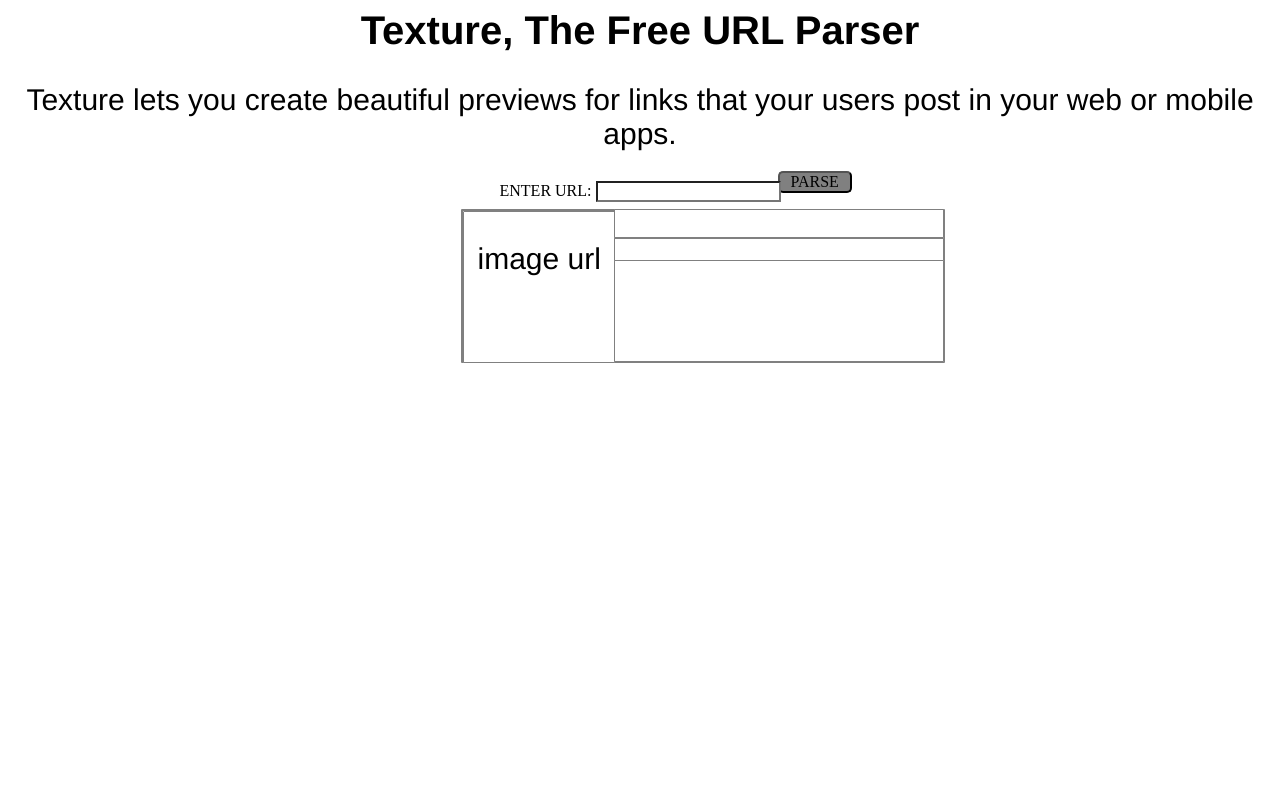
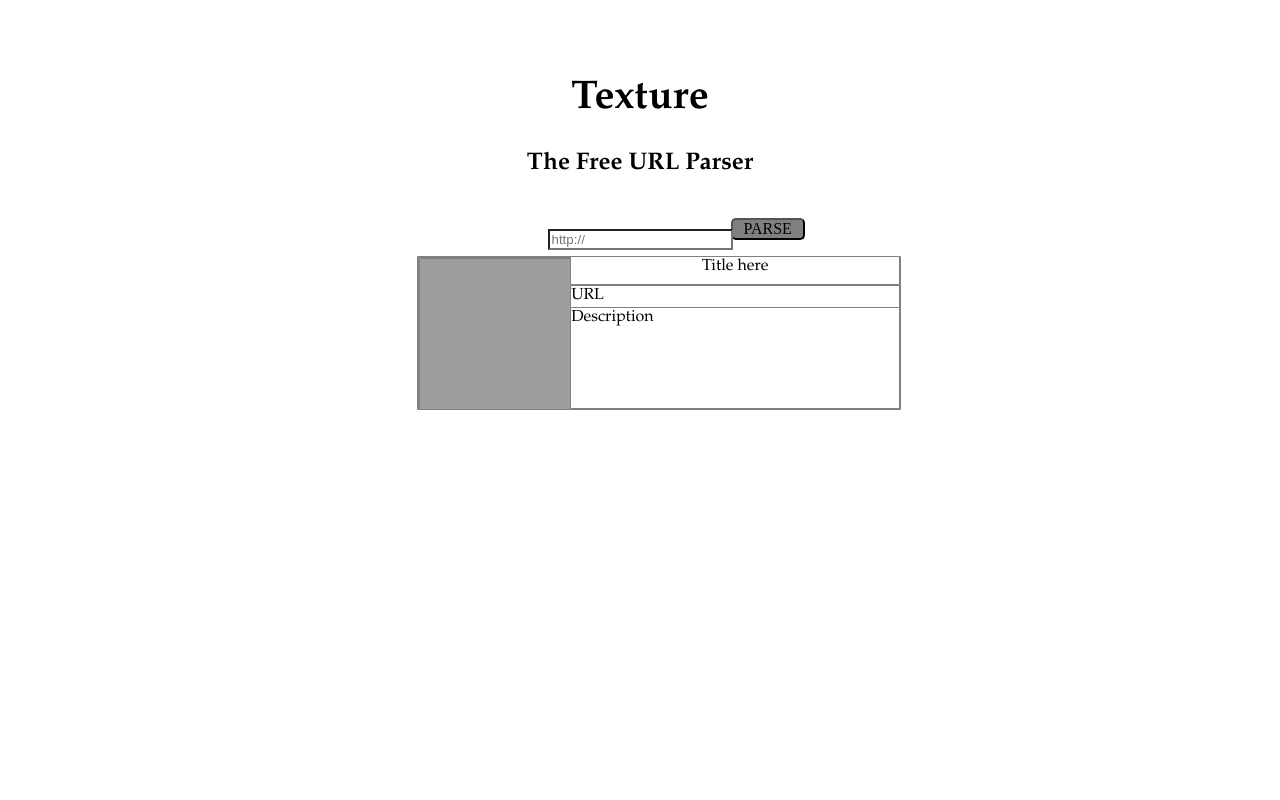
Before and after one commit to athyuttamre/texture, a PHP site: page / in a window 1280 px wide. Run offline with PHP 8.4, Linux system fonts and the light colour scheme; some libraries are stand-ins or nearby versions.

Commit message:
layout edits

```diff
--- a/css/main.css
+++ b/css/main.css
@@ -1,10 +1,22 @@
+@font-face {
+    font-family: 'europe_undergroundlight';
+    src: url('europeunderground_light-webfont.eot');
+    src: url('europeunderground_light-webfont.eot?#iefix') format('embedded-opentype'),
+         url('europeunderground_light-webfont.woff') format('woff'),
+         url('europeunderground_light-webfont.ttf') format('truetype'),
+         url('europeunderground_light-webfont.svg#europe_undergroundlight') format('svg');
+    font-weight: normal;
+    font-style: normal;
+
+}
+
 * {
 	background-color: white;
 }
 
 p {
 	color: black;
-	font-family: Helvetica;
+	font-family: "Hoefler Text", "Baskerville old face", Garamond, "Times New Roman", serif;
 	text-align: center;
 	font-size: 30px;
 }
@@ -16,10 +28,18 @@
 }
 
 h1 {
-	font-family: Helvetica;
+	font-family: "Hoefler Text", "Baskerville old face", Garamond, "Times New Roman", serif;
 	text-align: center;
 	font-weight: bolder;
 	font-size: 40px;
+}
+
+h2 {
+	font-family: "Hoefler Text", "Baskerville old face", Garamond, "Times New Roman", serif;
+}
+
+#main_div{
+	padding-top: 40px;
 }
 
 #databox {
@@ -29,11 +49,12 @@
 	height: 150px;
 	width: 480px;
 	margin-right: 15%;
-	margin-left: 25%;
+	margin-left: 18%;
 	text-align: center;
 }
 
 #image{
+	content: url(http://www.apogeephoto.com/feb2011/Juergen_photos/Flowers_Photo-2.jpg);
 	border-radius: 1px;
 	border: 1px solid grey;
 	background-color: white;
@@ -43,7 +64,12 @@
 	text-align: center;
 }
 
+#insert_url{
+	padding-top: 30px;
+}
+
 #title{
+	font-family: "Hoefler Text", "Baskerville old face", Garamond, "Times New Roman", serif;
 	border-radius: 1px;
 	border: 1px solid grey;
 	background-color: white;
@@ -55,6 +81,7 @@
 }
 
 #link{
+	font-family: "Hoefler Text", "Baskerville old face", Garamond, "Times New Roman", serif;
 	border-radius: 1px;
 	border: 1px solid grey;
 	background-color: white;
@@ -62,10 +89,12 @@
 	width: 328px;
 	margin-top: 0%;
 	margin-left: 31.5%;
-	text-align: center;
+	text-align: left;
+
 }
 
 #text{
+	font-family: "Hoefler Text", "Baskerville old face", Garamond, "Times New Roman", serif;
 	border-radius: 1px;
 	border: 1px solid grey;
 	background-color: white;
@@ -73,7 +102,8 @@
 	width: 328px;
 	margin-top: -0.5%;
 	margin-left: 31.5%;
-	text-align: center;
+	text-align: left;
+
 }
 
 
@@ -86,7 +116,7 @@
 	text-align: center;
 
 	margin-left: 99%;
-	margin-top: -17.5%;
+	margin-top: -27%;
 
 
 
--- a/index.html
+++ b/index.html
@@ -20,22 +20,22 @@
 
 <body>
 <div align="center" id="main_div">
-    <h1>Texture, The Free URL Parser</h1>
-    <p>Texture lets you create beautiful previews for links that your users post in your web or mobile apps.</p>
+    <h1>Texture</h1>
+    <h2>The Free URL Parser</h2>
 
-    <form>
-        ENTER URL: <input type="text" name="url">
+    <form id="insert_url">
+        <input type="text" name="url" placeholder="http://">
         <br><br>
        <div id="button">PARSE</div>
     </form>
 
     <div id="databox">
         <div id="image">
-            <p>image url</p>
+
         </div>
-        <div id="title"></div>
-        <div id="link"></div>
-        <div id="text"></div>
+        <div id="title">Title here</div>
+        <div id="link">URL</div>
+        <div id="text">Description</div>
     </div>
 
     <span id="loading" style="float:right">
```
